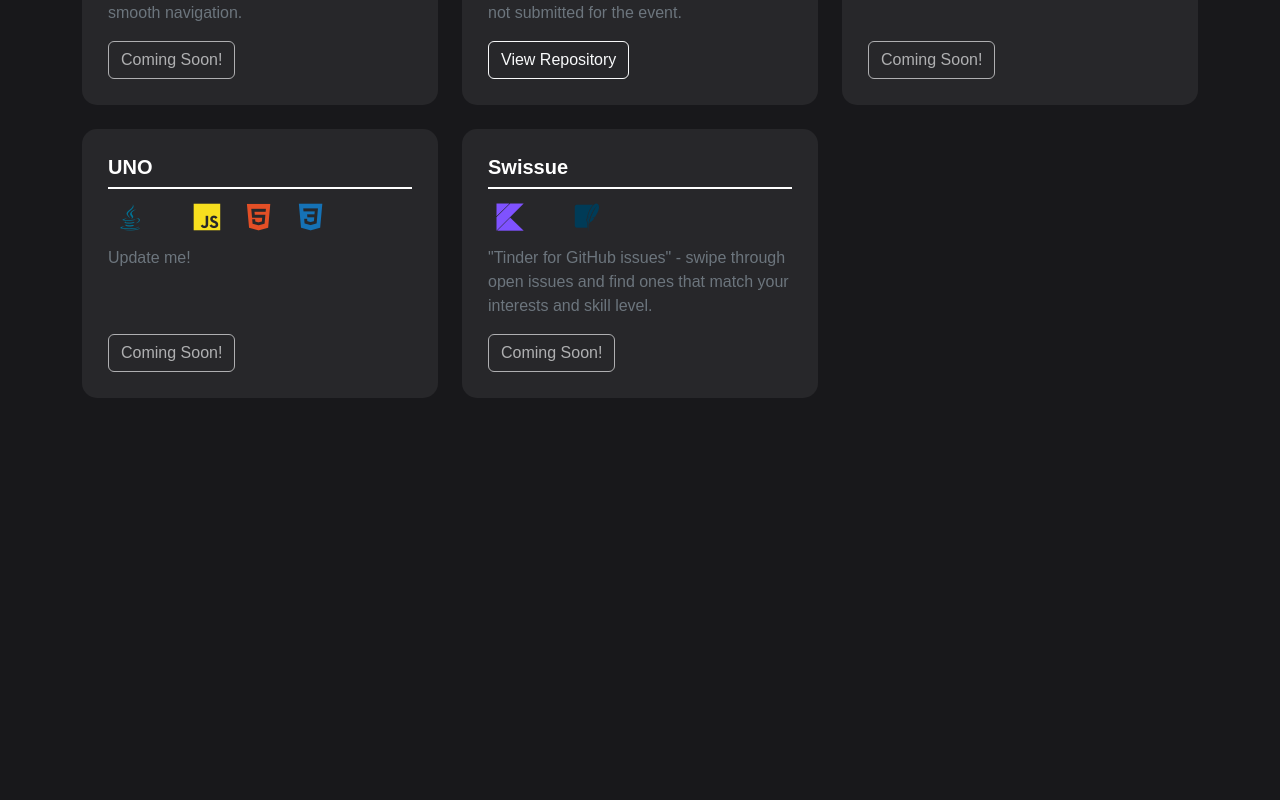
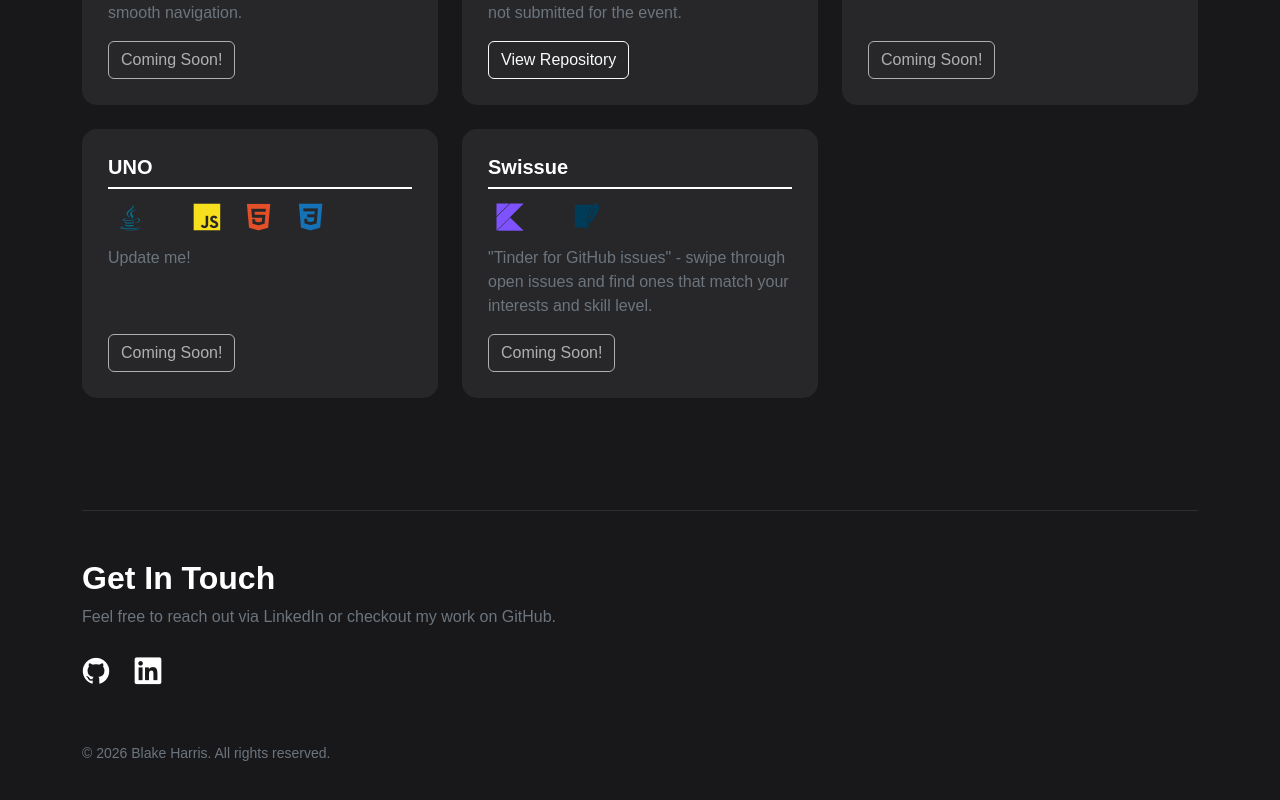
Before and after one commit to BHarris02/React-Portfolio, a Next.js app: page / in a window 1280 px wide. Shown: the part 3204-4004 px from the top of the page. Before the commit the page ends 3650 px from the top, so only its background shows below. Built offline with nearby package versions, Linux system fonts and the light colour scheme.

Commit message:
Adds Footer

```diff
--- a/src/app/layout.js
+++ b/src/app/layout.js
@@ -3,6 +3,7 @@ import 'bootstrap/dist/css/bootstrap.min.css';
 import "./globals.css";
 import Navbar from "@/components/layout/Navbar";
 import Header from "@/components/layout/Header";
+import Footer from "@/components/layout/Footer";
 
 const geistSans = Geist({
   variable: "--font-geist-sans",
@@ -29,6 +30,7 @@ export default function RootLayout({ children }) {
         <Navbar />
         <Header />
         {children}
+        <Footer />
       </body>
     </html>
   );
--- a/src/components/layout/Footer/Footer.jsx
+++ b/src/components/layout/Footer/Footer.jsx
@@ -0,0 +1,29 @@
+import { socials } from "@/constants/socials";
+
+export default function Footer() {
+    return (
+        <footer id="contact" className="container py-5">
+            <hr className="border-secondary mb-5" />
+            <div>
+                <h2 className="text-white fw-bold mb-2">Get In Touch</h2>
+                <p className="text-secondary mb-4"> Feel free to reach out via LinkedIn or checkout my work on GitHub.</p>
+                <div className="d-flex gap-4 mb-5">
+                    {socials.map((social) => (
+                        <a
+                        key={social.name}
+                        href={social.url}
+                        target="_blank"
+                        rel="noopener noreferrer"
+                        className="text-white fs-3"
+                        >
+                            <i className={social.icon}></i>
+                        </a>
+                    ))}
+                </div>
+            </div>
+            <p className="text-secondary small mb-0">
+                &copy; {new Date().getFullYear()} Blake Harris. All rights reserved.
+            </p>
+        </footer>
+    );
+}
--- a/src/components/layout/Footer/index.js
+++ b/src/components/layout/Footer/index.js
@@ -0,0 +1 @@
+export { default } from './Footer';
--- /dev/null
+++ b/src/constants/socials.js
@@ -0,0 +1,12 @@
+export const socials = [
+    {
+        name: "GitHub",
+        icon: "devicon-github-original",
+        url: "https://github.com/BHarris02"
+    },
+        {
+        name: "LinkedIn",
+        icon: "devicon-linkedin-plain",
+        url: "https://linkedin.com/in/blake-harris-890039375/"
+    }
+]
```
Also changed, not shown: src/components/layout/Footer/Footer.module.css (deleted).
